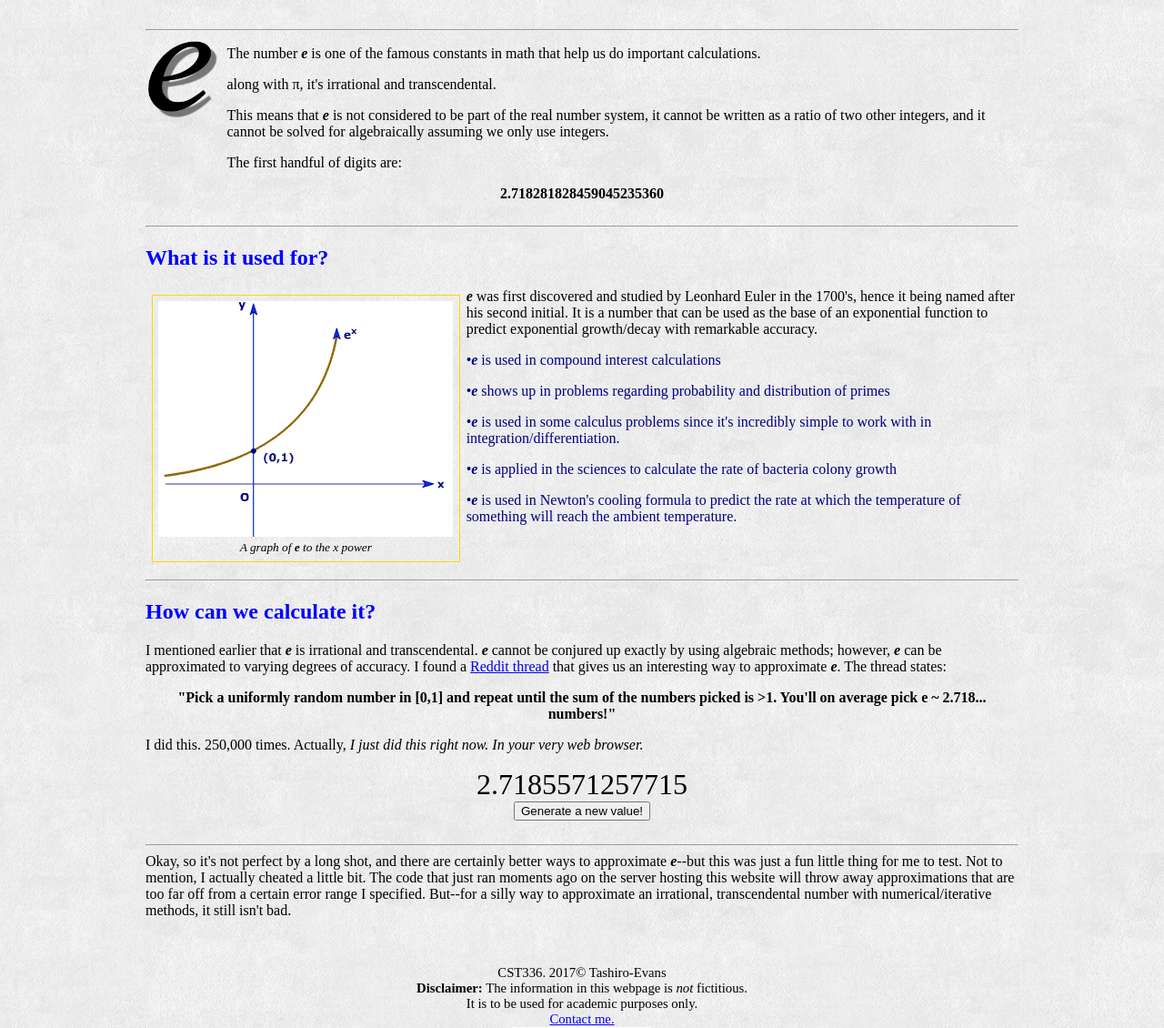
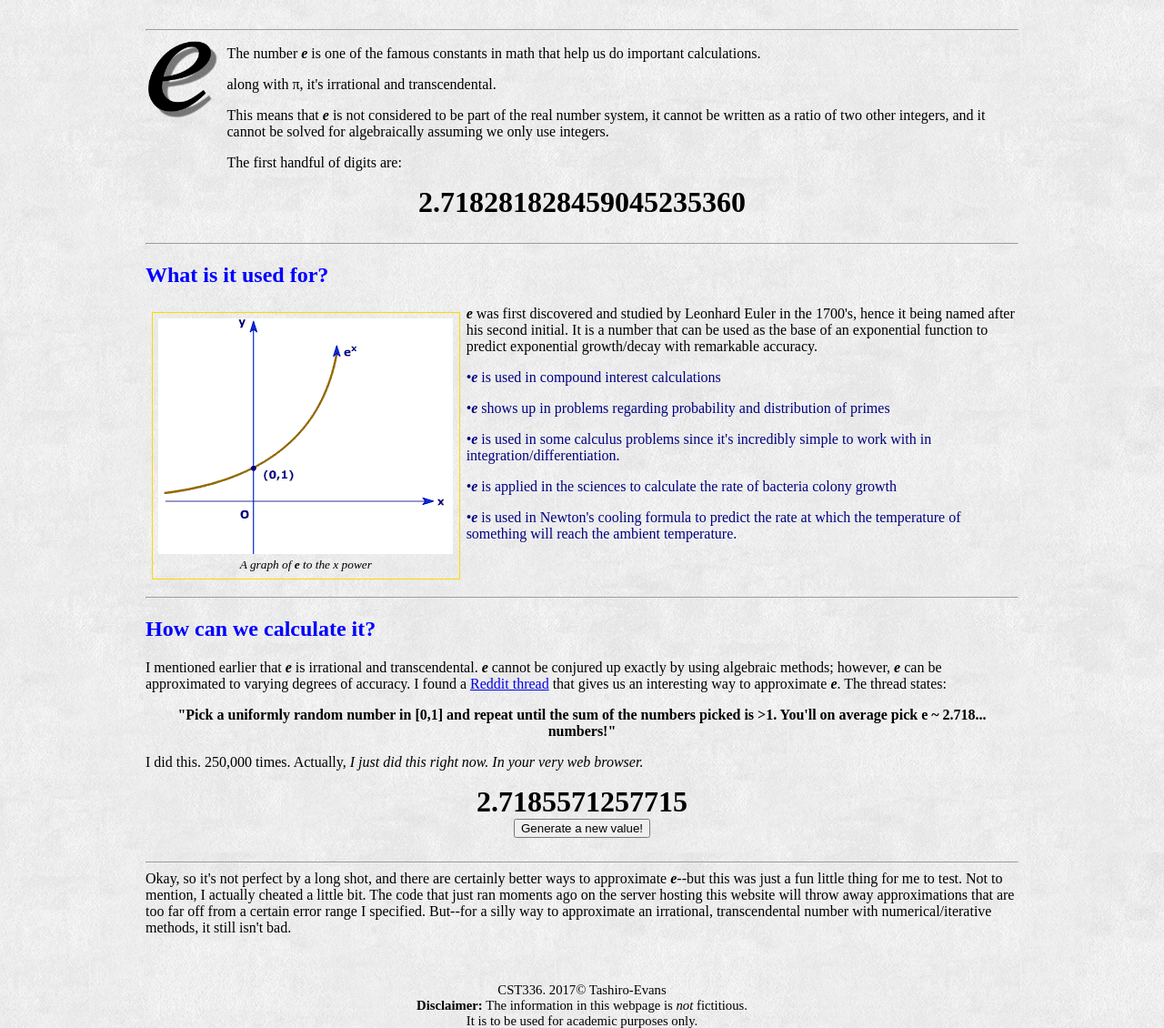
Before and after one commit to RyanEvans332/cst336, a PHP site: page /Homework2/index.php in a window 1280 px wide. Shown: the part 87-1217 px from the top of the page at 91% size. Run offline with PHP 8.4, Linux system fonts and the light colour scheme.

Commit message:
homework 2

```diff
--- a/Homework2/css/styles.css
+++ b/Homework2/css/styles.css
@@ -15,8 +15,10 @@
 }
 
 
-econstant{
+#econstant{
     font-size: 2em;
+    font-weight: bold;
+    font-stretch: semi-expanded;
 }
 
 .picture {
@@ -75,3 +77,7 @@
 h1{
     font-size: 3em;
 }
+
+#subtext b{
+    font-size: 2em;
+}
--- a/Homework2/index.php
+++ b/Homework2/index.php
@@ -50,11 +50,11 @@
  that gives us an interesting way to approximate <span class ="e">e</span>. The thread states:<span id="center"><p> "Pick a uniformly random number in [0,1] and repeat until the sum of the numbers picked is >1. You'll on average pick e ~ 2.718... numbers!" </p></span>
  <p>I did this. 250,000 times. Actually, <i>I just did this right now. In your very web browser.</i></p>
                     </div>
-            <econstant>
+            <span id="econstant">
                     <?php
                     echo tolerence();
                     ?>
-            </econstant>
+            </span>
             <form>
                 <input type="submit" value = "Generate a new value!"/>
             </form>
```
